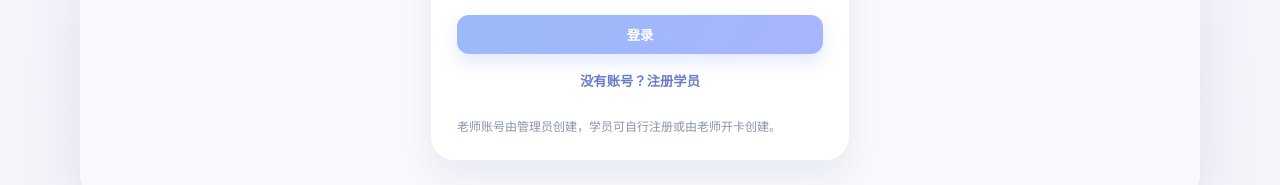
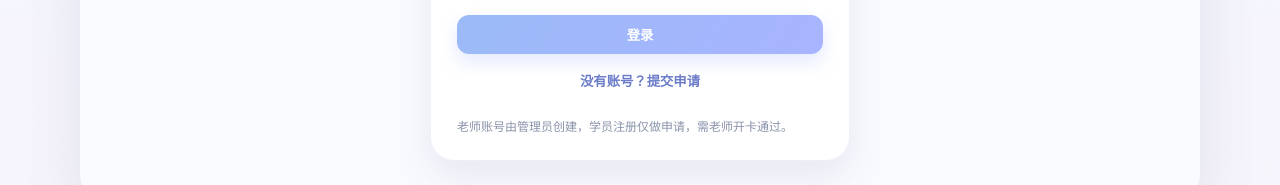
Before and after one commit to zhongmermer/yoga, a React (Vite) app: page / in a window 1280 px wide. Shown: the part 521-706 px from the top of the page. Built offline with nearby package versions, Linux system fonts and the light colour scheme.

Commit message:
Update registration copy and labels

```diff
--- a/src/App.jsx
+++ b/src/App.jsx
@@ -948,11 +948,11 @@
         </button>
         {role === "student" && (
           <button style={styles.linkBtn} onClick={onRegister}>
-            没有账号？注册学员
+            没有账号？提交申请
           </button>
         )}
         <div style={styles.loginHint}>
-          老师账号由管理员创建，学员可自行注册或由老师开卡创建。
+          老师账号由管理员创建，学员注册仅做申请，需老师开卡通过。
         </div>
       </div>
     </div>
@@ -1599,7 +1599,7 @@
   const [phone, setPhone] = useState("");
   const [password, setPassword] = useState("");
   return (
-    <Modal title="学员注册" onClose={onClose}>
+    <Modal title="学员申请" onClose={onClose}>
       <Field label="姓名">
         <input
           style={styles.input}
@@ -1632,7 +1632,7 @@
           onSubmit({ name, phone, password });
         }}
       >
-        注册
+        提交申请
       </button>
     </Modal>
   );
```
